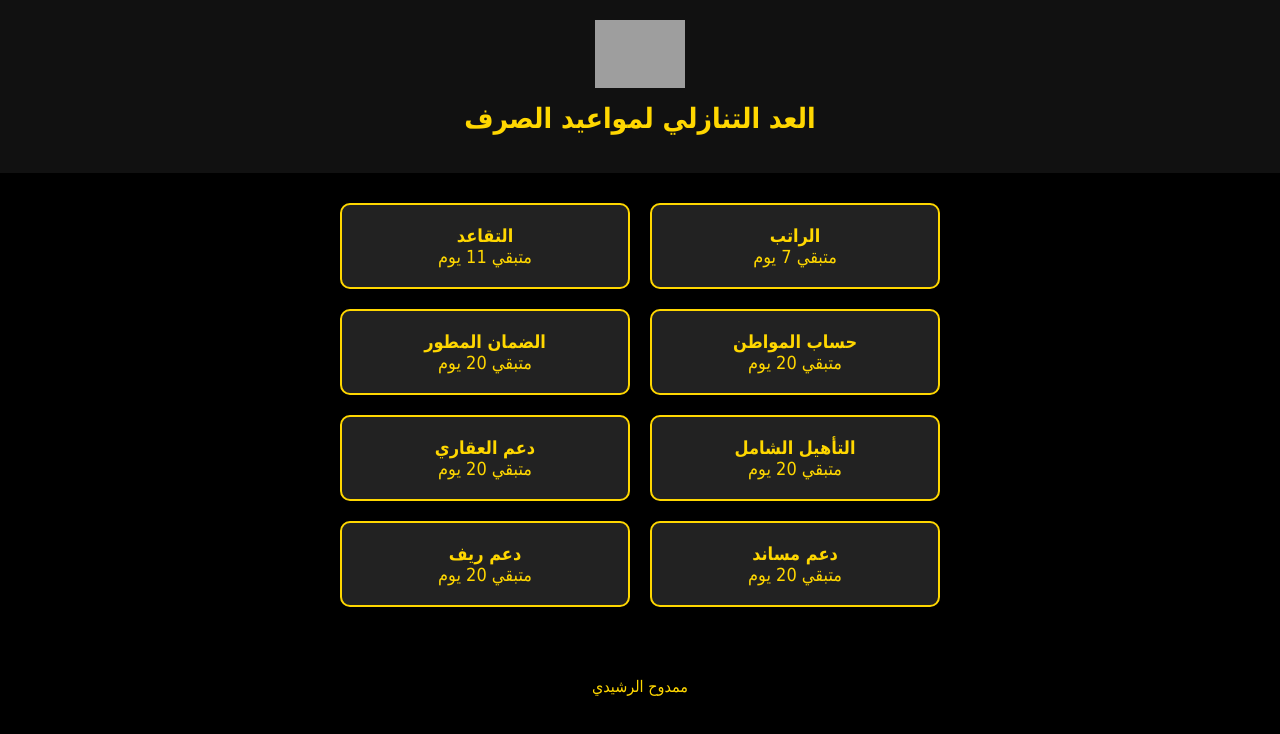
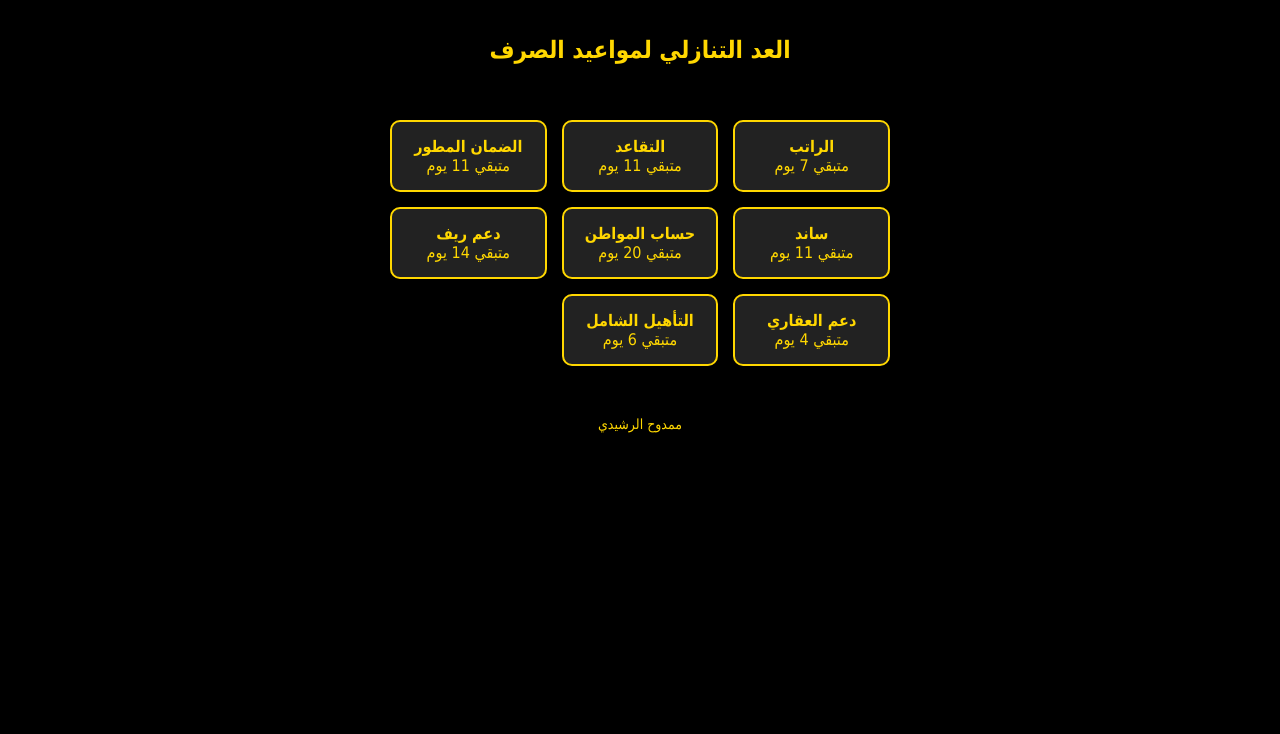
Before and after one commit to mmsmol115-oss/Pay-dates, a plain HTML site: page index.html in a window 1280 px wide. Drawn offline with Linux system fonts and the light colour scheme; grey boxes are pictures that could not be loaded.

Commit message:
Add files via upload

```diff
--- a/index.html
+++ b/index.html
@@ -3,6 +3,7 @@
 <head>
   <meta charset="UTF-8">
   <title>العد التنازلي للدعم</title>
+  <meta name="viewport" content="width=device-width, initial-scale=1.0">
   <style>
     body {
       background-color: #000;
@@ -13,26 +14,17 @@
       padding: 0;
     }
 
-    header {
-      padding: 20px;
-      background-color: #111;
-    }
-
-    header img {
-      width: 90px;
-    }
-
     h1 {
-      margin-top: 10px;
-      font-size: 28px;
+      padding: 20px 10px;
+      font-size: 24px;
     }
 
     .grid {
       display: grid;
-      grid-template-columns: repeat(2, 1fr);
-      gap: 20px;
-      padding: 30px;
-      max-width: 600px;
+      grid-template-columns: repeat(auto-fit, minmax(140px, 1fr));
+      gap: 15px;
+      padding: 20px;
+      max-width: 500px;
       margin: auto;
     }
 
@@ -40,23 +32,20 @@
       background-color: #222;
       border: 2px solid #FFD700;
       border-radius: 10px;
-      padding: 20px;
-      font-size: 18px;
+      padding: 15px;
+      font-size: 16px;
     }
 
     footer {
-      margin-top: 40px;
-      font-size: 16px;
+      margin: 30px 0;
+      font-size: 14px;
       color: #FFD700;
     }
   </style>
 </head>
 <body>
 
-  <header>
-    <img src="https://upload.wikimedia.org/wikipedia/commons/thumb/7/7e/Emblem_of_Saudi_Arabia.svg/600px-Emblem_of_Saudi_Arabia.svg.png" alt="شعار السعودية">
-    <h1>العد التنازلي لمواعيد الصرف</h1>
-  </header>
+  <h1>العد التنازلي لمواعيد الصرف</h1>
 
   <div class="grid" id="countdownGrid"></div>
 
@@ -69,25 +58,21 @@
     const year = today.getFullYear();
     const month = today.getMonth();
 
-    // تواريخ الصرف الرسمية
     const events = [
       { name: "الراتب", day: 27 },
       { name: "التقاعد", day: 1 },
+      { name: "الضمان المطور", day: 1 },
+      { name: "ساند", day: 1 },
       { name: "حساب المواطن", day: 10 },
-      { name: "الضمان المطور", day: 10 },
-      { name: "التأهيل الشامل", day: 10 },
-      { name: "دعم العقاري", day: 10 },
-      { name: "دعم مساند", day: 10 },
-      { name: "دعم ريف", day: 10 }
+      { name: "دعم ريف", day: 5 },
+      { name: "دعم العقاري", day: 24 },
+      { name: "التأهيل الشامل", day: 26 }
     ];
 
     function adjustWeekend(date) {
       const day = date.getDay();
-      if (day === 5) { // الجمعة
-        date.setDate(date.getDate() - 1);
-      } else if (day === 6) { // السبت
-        date.setDate(date.getDate() + 1);
-      }
+      if (day === 5) date.setDate(date.getDate() - 1); // الجمعة
+      else if (day === 6) date.setDate(date.getDate() + 1); // السبت
       return date;
     }
 
```
